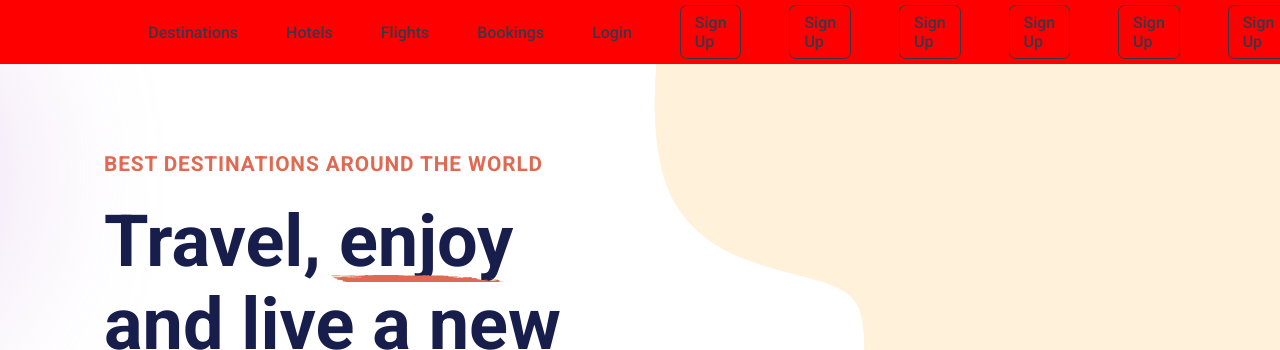
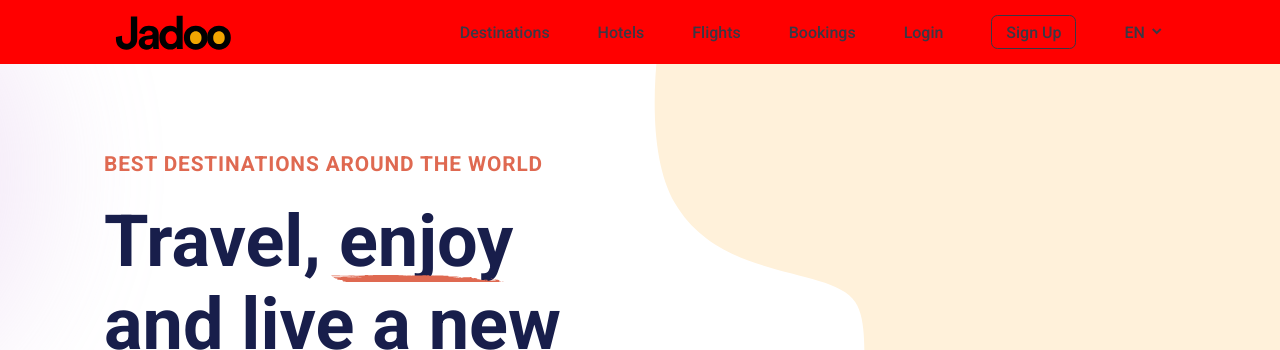
Before and after one commit to Izunnaya/travel-agency-app, a website: page index.html in a window 1280 px wide. Shown: the top 350 px of the page. Drawn offline with nearby package versions, Linux system fonts and the light colour scheme; files that its build step writes are made by us from their sources.

```diff
--- a/index.html
+++ b/index.html
@@ -36,16 +36,6 @@
             <li><a href="#bookings">Bookings</a></li>
             <li><a href="">Login</a></li>
             <li><a href="" class="btn">Sign Up</a></li>
-            <li><a href="" class="btn">Sign Up</a></li>
-            <li><a href="" class="btn">Sign Up</a></li>
-            <li><a href="" class="btn">Sign Up</a></li>
-            <li><a href="" class="btn">Sign Up</a></li>
-            <li><a href="" class="btn">Sign Up</a></li>
-            <li><a href="" class="btn">Sign Up</a></li>
-            <li><a href="" class="btn">Sign Up</a></li>
-            <li><a href="" class="btn">Sign Up</a></li>
-            <li><a href="" class="btn">Sign Up</a></li>
-
             <li>
               <a href="" class="lang"
                 >EN <span><i class="bx bxs-chevron-down"></i></span
```
